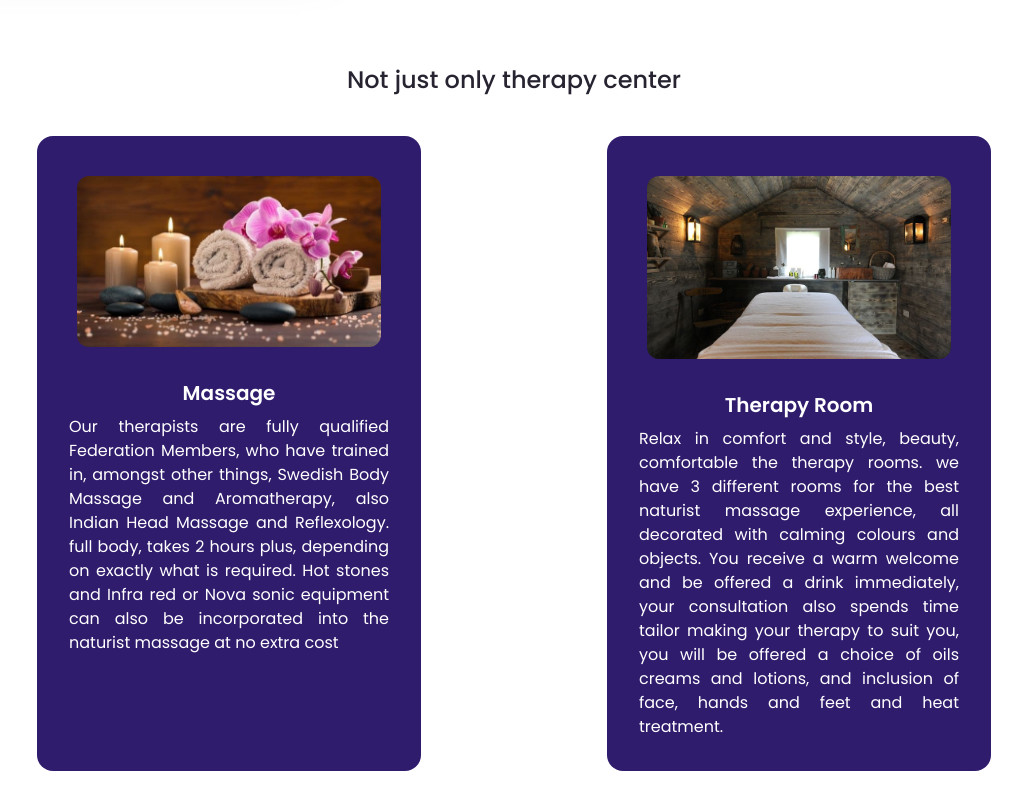
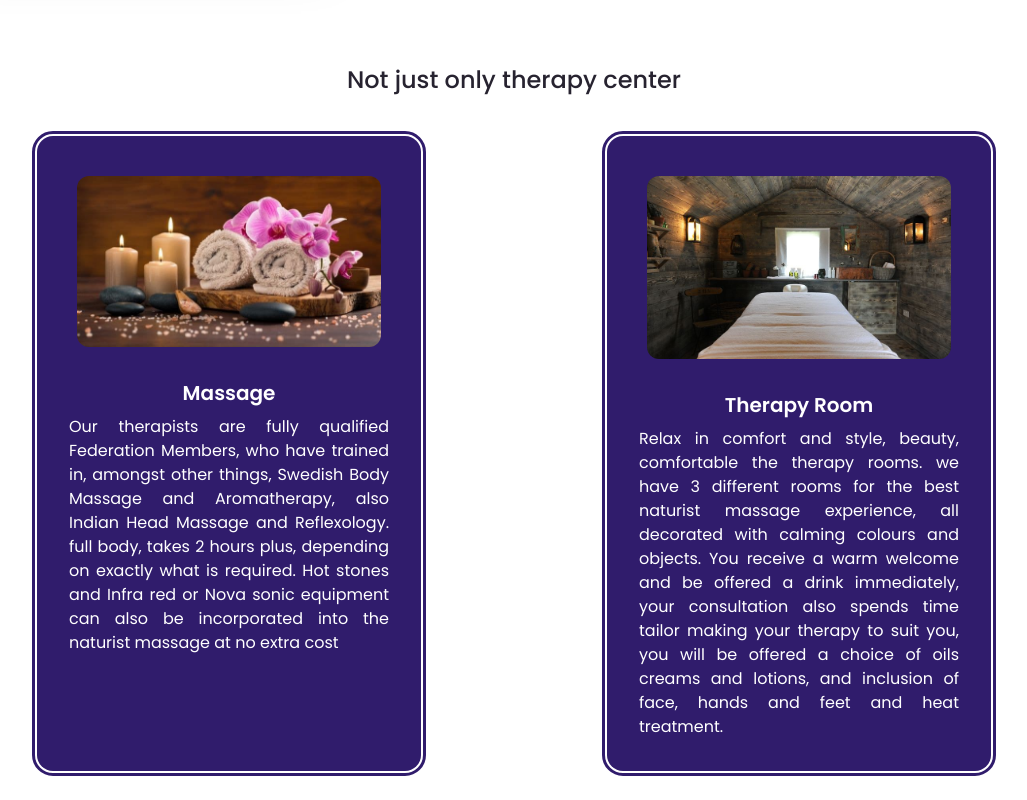
Before and after one commit to YSanj98/serene-naturist-re-design, a React (Vite) app: page / in a window 1280 px wide. Shown: the part 1280-2080 px from the top of the page, without its empty margins (126-1153 px from the left). Built offline with nearby package versions, Linux system fonts and the light colour scheme; a web font is replaced by a local one.

Commit message:
outline for servicelist

```diff
--- a/src/components/ServiceList/index.tsx
+++ b/src/components/ServiceList/index.tsx
@@ -6,7 +6,7 @@ type serviceListProps = {
 
 const ServiceList = (props: serviceListProps) => {
   return (
-    <div className="text-[#ffffff] card w-96 bg-primary-100 mb-5">
+    <div className="text-[#ffffff] card w-96 bg-primary-100 mb-5 outline outline-offset-2 outline-primary-100">
         <figure className="px-10 pt-10">
             <img src={props.image} alt="Shaving image" className="rounded-xl" />
         </figure>
```
